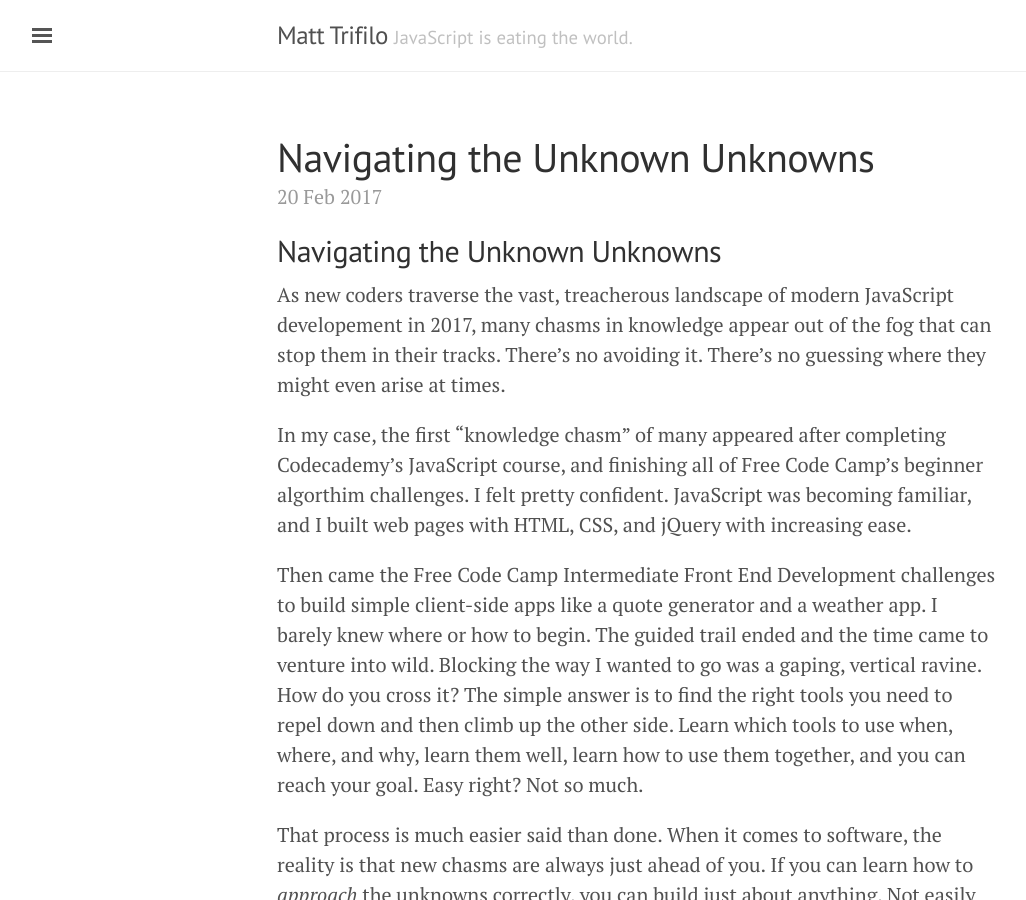
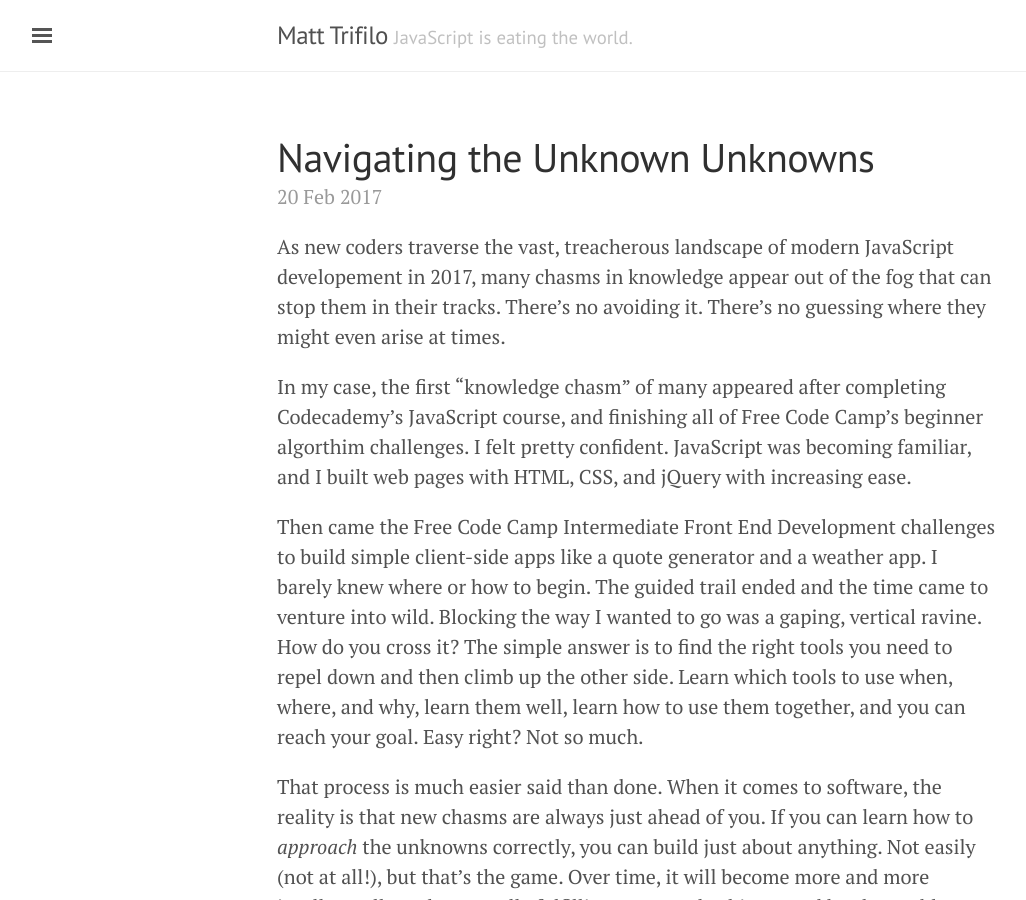
Before and after one commit to itxchy/blog.matttrifilo.com, a Jekyll site: the page built from _posts/2017-02-20-navigating-the-unknown-unknowns.md, in a window 1280 px wide and 900 px high. Shown: the whole window, without its empty margins (3-1029 px from the left). Built offline with Jekyll 4.4.1, drawn with Linux system fonts in a browser that asks for light colours; comment, search, counter and statistics services are not loaded.

Commit message:
edit unknowns post title

```diff
--- a/_posts/2017-02-20-navigating-the-unknown-unknowns.md
+++ b/_posts/2017-02-20-navigating-the-unknown-unknowns.md
@@ -3,8 +3,6 @@ layout: post
 title: Navigating the Unknown Unknowns
 comments: true
 ---
-
-## Navigating the Unknown Unknowns
 
 As new coders traverse the vast, treacherous landscape of modern JavaScript developement in 2017, many chasms in knowledge appear out of the fog that can stop them in their tracks. There's no avoiding it. There's no guessing where they might even arise at times.
 
```
Also changed, not shown: 3 other files.
